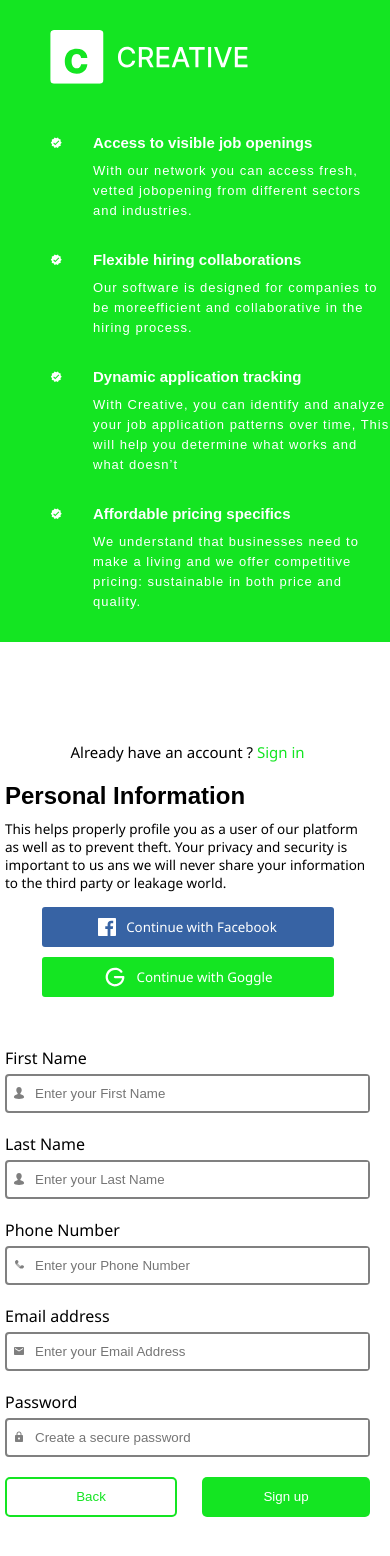
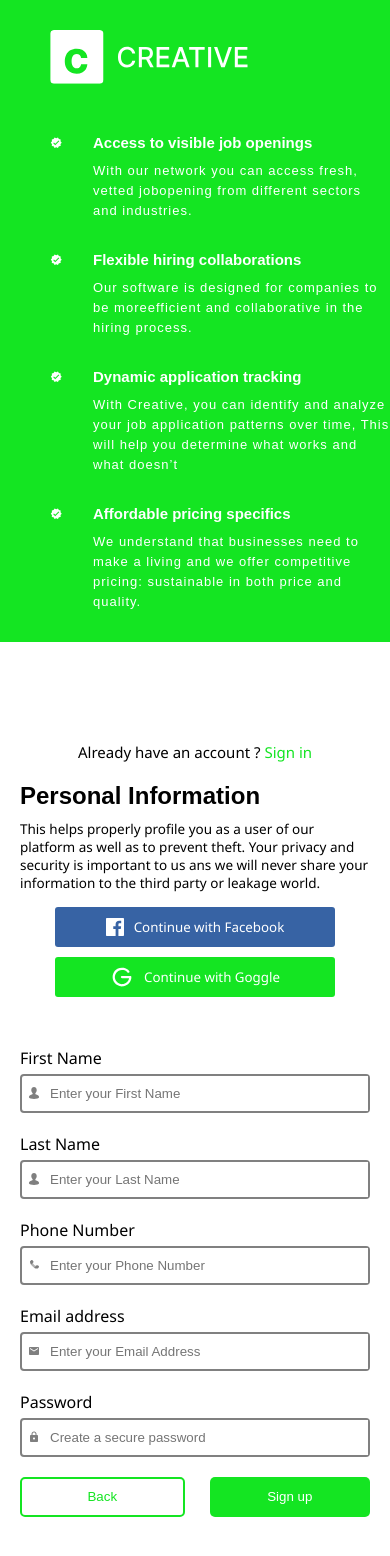
Before and after one commit to Bigoluwagentle/Creative-jobboard, a React (Create React App) app: page /Signup in a window 390 px wide. Shown: the top 1556 px of the page. Built offline with nearby package versions, Linux system fonts and the light colour scheme.

Commit message:
Initial commit

```diff
--- a/src/Components/Account.css
+++ b/src/Components/Account.css
@@ -143,7 +143,6 @@
         }
         section{
             padding-left: 5px;
-
         }
     }
 }
--- a/src/Components/Signup.css
+++ b/src/Components/Signup.css
@@ -183,8 +183,8 @@
             }
         }
         section{
+            padding-left: 5px;
             + section{
-                padding-left: 5px;
                 > p{
                     margin-top: 0px;
                 }
```
